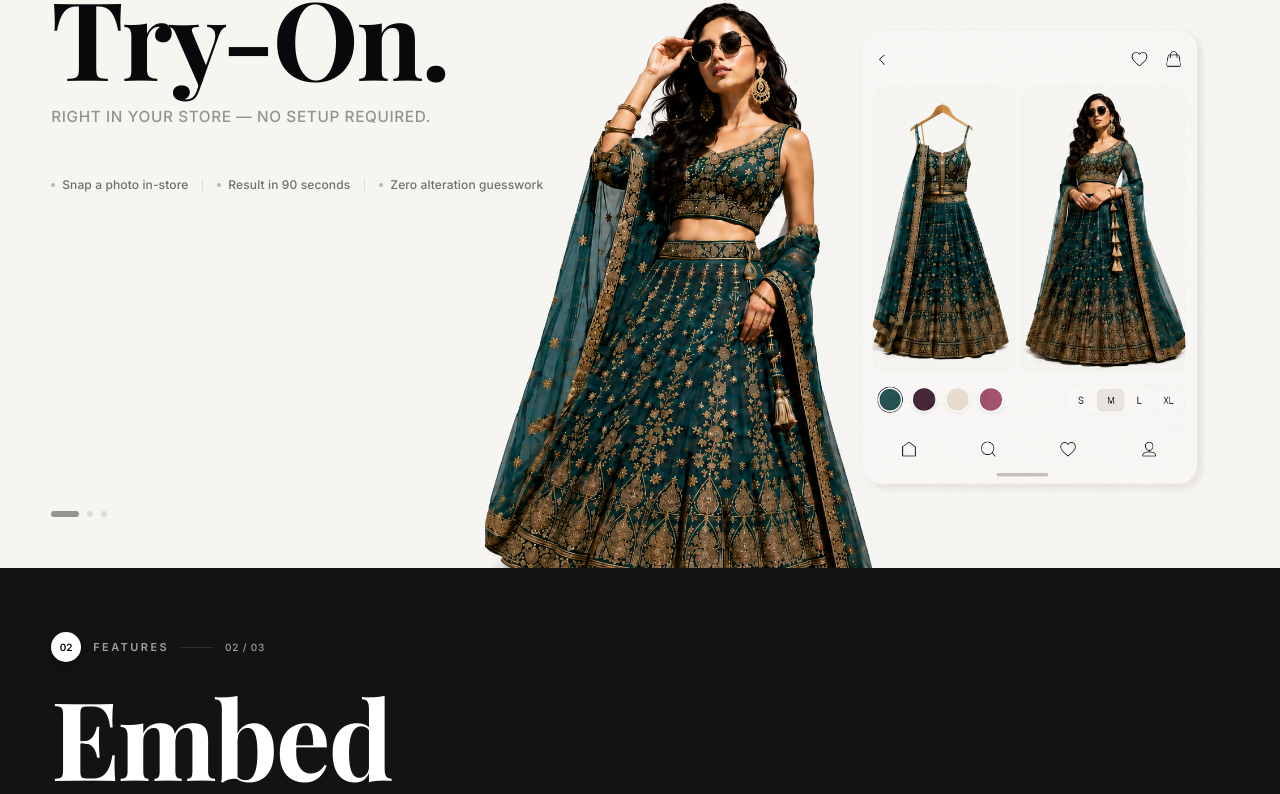
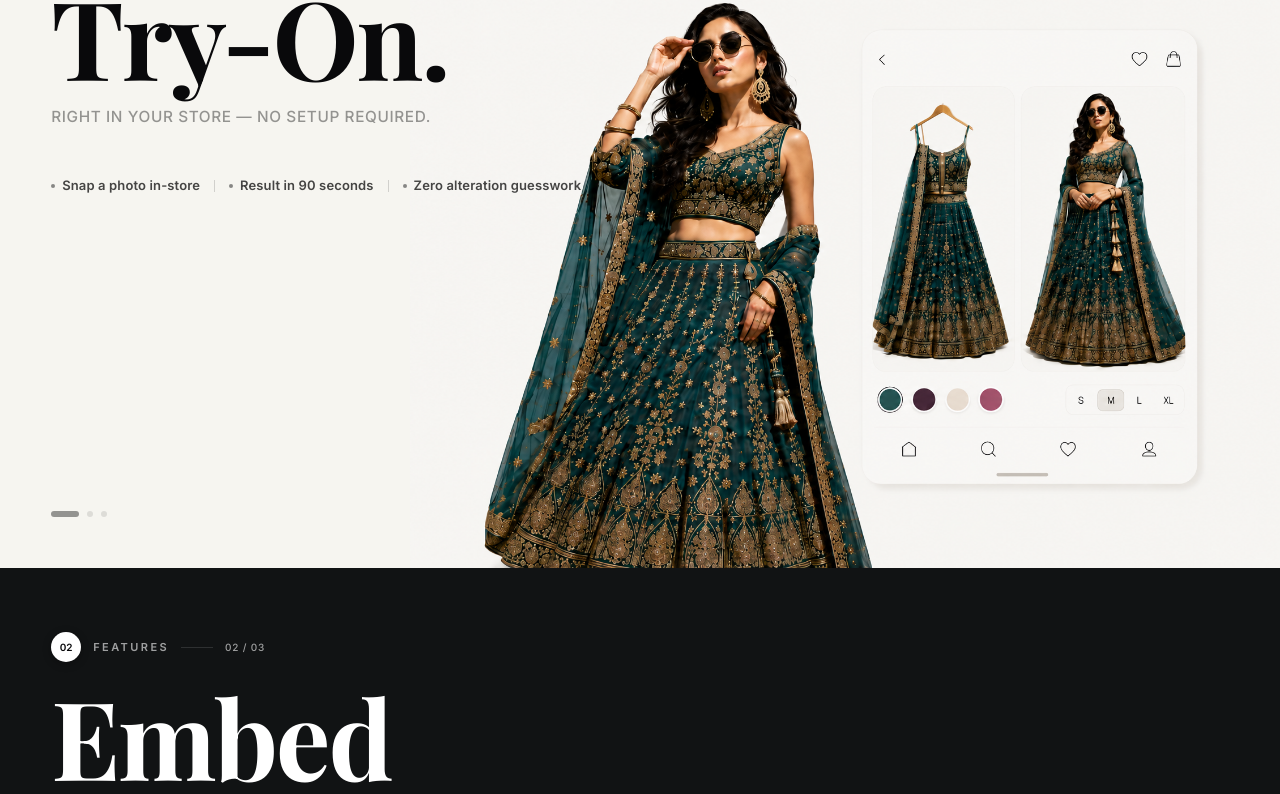
Before and after one commit to DhairyaKakkar/fabricfit-web, a Next.js app: page / in a window 1280 px wide. Shown: the part 1076-1870 px from the top of the page. Built offline with nearby package versions, Linux system fonts and the light colour scheme; no server answers.

Commit message:
fix: feature chips — darker text, higher z-index, bolder font

```diff
--- a/components/HowItWorksSection.tsx
+++ b/components/HowItWorksSection.tsx
@@ -51,17 +51,17 @@ function StepLabel({ num, light = false }: { num: '01' | '02' | '03'; light?: bo
 }
 
 function UseCaseChips({ chips, light = false }: { chips: { label: string }[]; light?: boolean }) {
-  const dotClr  = light ? 'rgba(0,0,0,0.25)'  : 'rgba(255,255,255,0.3)';
-  const textClr = light ? 'rgba(0,0,0,0.55)'  : 'rgba(255,255,255,0.6)';
-  const divClr  = light ? 'rgba(0,0,0,0.10)'  : 'rgba(255,255,255,0.10)';
+  const dotClr  = light ? 'rgba(0,0,0,0.45)'  : 'rgba(255,255,255,0.4)';
+  const textClr = light ? 'rgba(0,0,0,0.72)'  : 'rgba(255,255,255,0.75)';
+  const divClr  = light ? 'rgba(0,0,0,0.15)'  : 'rgba(255,255,255,0.15)';
   return (
-    <div style={{ display: 'flex', alignItems: 'center', flexWrap: 'wrap', gap: 0, marginTop: 24, position: 'relative', zIndex: 2 }}>
+    <div style={{ display: 'flex', alignItems: 'center', flexWrap: 'wrap', gap: 0, marginTop: 24, position: 'relative', zIndex: 10 }}>
       {chips.map((c, i) => (
         <div key={c.label} style={{ display: 'inline-flex', alignItems: 'center' }}>
           {i > 0 && <span style={{ display: 'inline-block', width: 1, height: 12, background: divClr, margin: '0 14px' }} />}
           <div style={{ display: 'inline-flex', alignItems: 'center', gap: 7 }}>
             <span style={{ width: 4, height: 4, borderRadius: '50%', background: dotClr, flexShrink: 0, display: 'inline-block' }} />
-            <span style={{ fontFamily: 'var(--font-inter)', fontSize: 12, fontWeight: 500, color: textClr, letterSpacing: '0.01em', whiteSpace: 'nowrap' }}>{c.label}</span>
+            <span style={{ fontFamily: 'var(--font-inter)', fontSize: 13, fontWeight: 600, color: textClr, letterSpacing: '0.01em', whiteSpace: 'nowrap' }}>{c.label}</span>
           </div>
         </div>
       ))}
```
